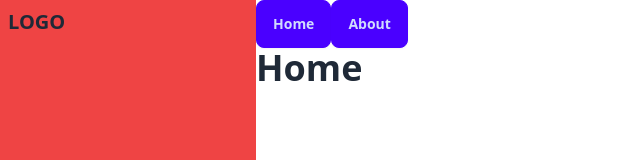
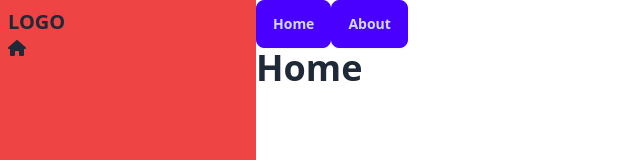
Before and after one commit to LorenzoNicco/software_gestionale_fe, a Vue app: page / in a window 1280 px wide. Shown: the top 160 px of the page, without its empty margins (0-640 px from the left). Built offline with nearby package versions, Linux system fonts and the light colour scheme.

Commit message:
Add fontawesome

```diff
--- a/package.json
+++ b/package.json
@@ -9,6 +9,11 @@
     "preview": "vite preview"
   },
   "dependencies": {
+    "@fortawesome/fontawesome-svg-core": "^6.5.1",
+    "@fortawesome/free-brands-svg-icons": "^6.5.1",
+    "@fortawesome/free-regular-svg-icons": "^6.5.1",
+    "@fortawesome/free-solid-svg-icons": "^6.5.1",
+    "@fortawesome/vue-fontawesome": "^3.0.6",
     "vue": "^3.4.19",
     "vue-router": "^4.3.0"
   },
--- a/src/components/TheSidebarNavigation.vue
+++ b/src/components/TheSidebarNavigation.vue
@@ -10,7 +10,7 @@
         <nav>
             <ul>
                 <li>
-
+                    <font-awesome-icon :icon="['fas', 'house']" />
                 </li>
             </ul>
         </nav>
--- a/src/main.js
+++ b/src/main.js
@@ -7,4 +7,10 @@
 //Importazione del router dal file dedicato
 import router from './router/index.js'
 
-createApp(App).use(router).mount('#app')
+//Importazione FontAwesome
+import { library } from '@fortawesome/fontawesome-svg-core'
+import { fas } from '@fortawesome/free-solid-svg-icons'
+import { FontAwesomeIcon } from '@fortawesome/vue-fontawesome'
+library.add(fas)
+
+createApp(App).component('font-awesome-icon', FontAwesomeIcon).use(router).mount('#app')
```
Also changed, not shown: 1 other file (tests, documents, lock files or other folders).
